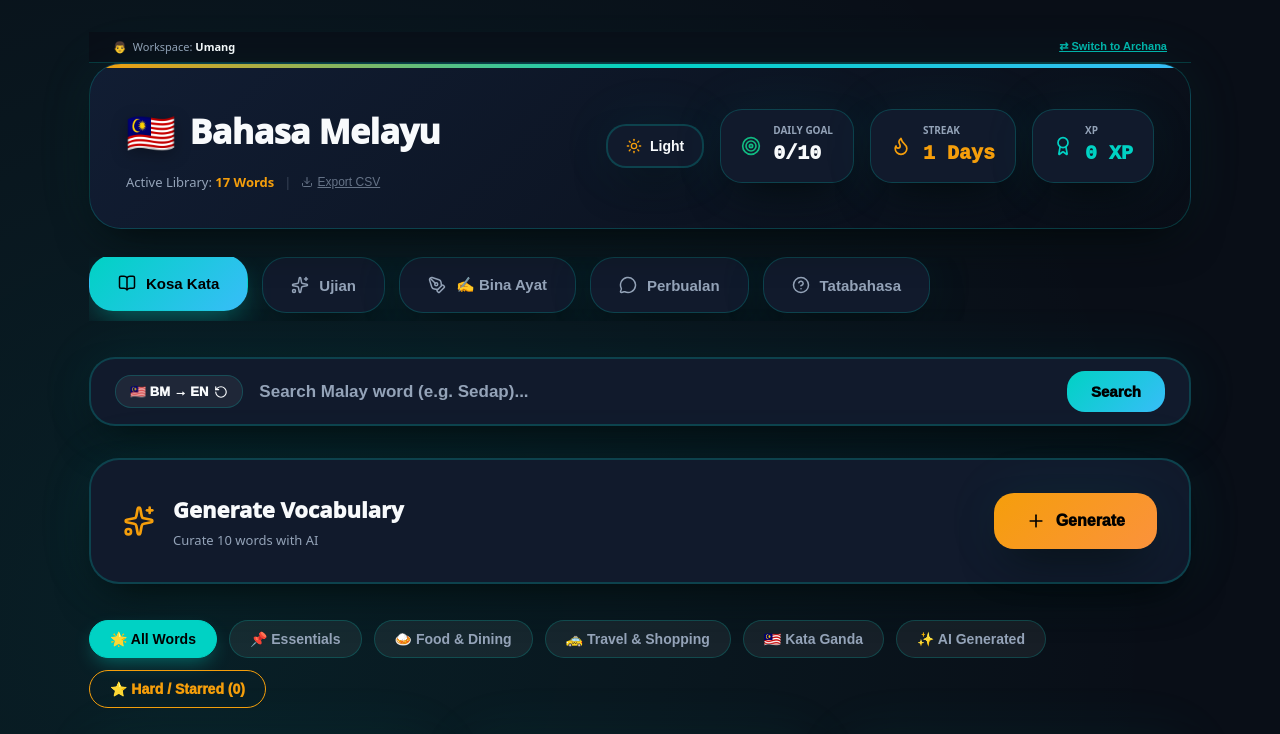
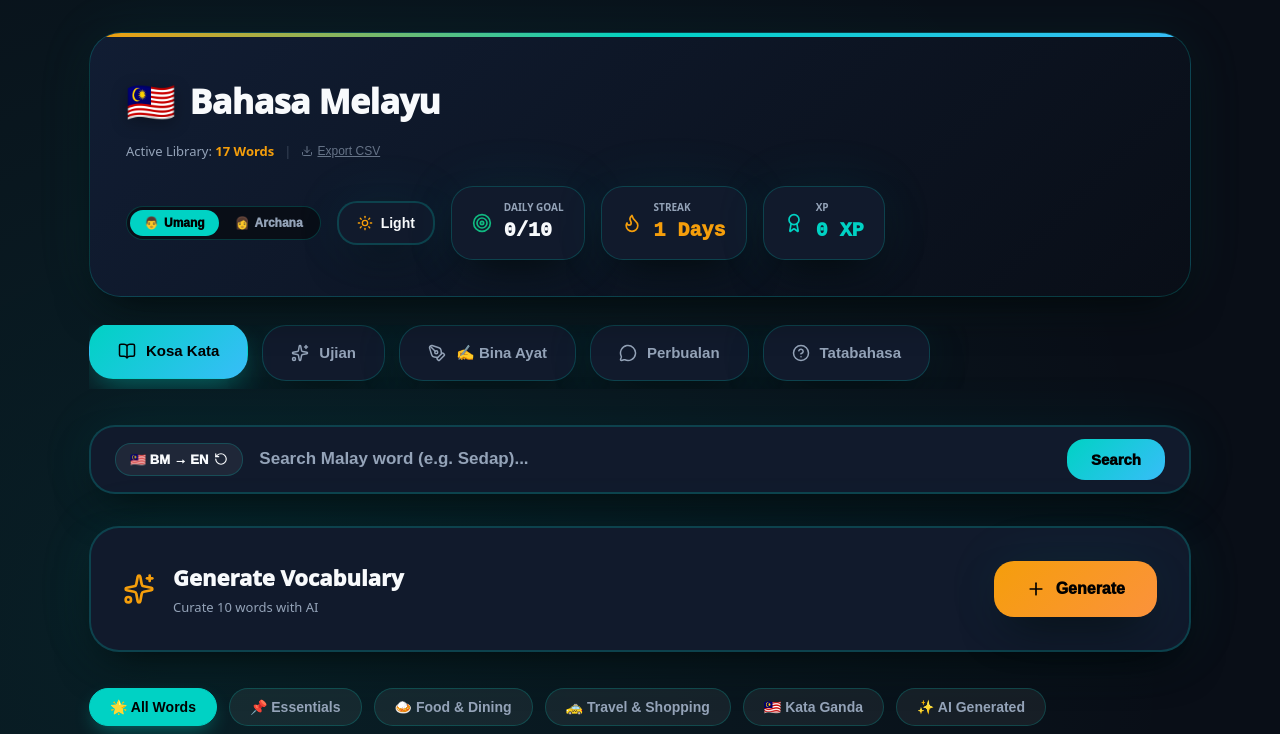
Before and after one commit to umangv-tech/learn-malay, a React (Vite) app: page / in a window 1280 px wide. Shown: the top 734 px of the page. Built offline with nearby package versions, Linux system fonts and the light colour scheme.

Commit message:
Removed separate top ribbon banner and placed compact Apple iOS Control Center Segmented Switcher Pill [ 👨 Umang | 👩 Archana ] directly inside header stats banner

```diff
--- a/src/App.jsx
+++ b/src/App.jsx
@@ -508,27 +508,6 @@ Ensure category is concise (e.g. 'AI: Kata Ganda' or 'AI: Everyday'), pronunciat
 
   return (
     <div className="app-shell">
-      {/* Subtle Apple macOS Menu Status Ribbon */}
-      <div style={{background: activeProfile === 'UMANG' ? '#090e17' : '#121113', padding: '6px 24px', display: 'flex', justifyContent: 'space-between', alignItems: 'center', fontSize: '11px', borderBottom: '1px solid var(--glass-border)', transition: 'all 0.35s ease'}}>
-        <div style={{display: 'flex', alignItems: 'center', gap: '6px', color: 'var(--text-muted)'}}>
-          <span>{activeProfile === 'UMANG' ? '👨' : '👩'}</span>
-          <span>Workspace: <strong style={{color: 'var(--text-main)'}}>{activeProfile === 'UMANG' ? "Umang" : "Archana"}</strong></span>
-        </div>
-
-        <button
-          onClick={() => {
-            const next = activeProfile === 'UMANG' ? 'ARCHANA' : 'UMANG';
-            setActiveProfile(next);
-            localStorage.setItem('malay_active_prof', next);
-            confetti({ particleCount: 35, spread: 50, origin: { y: 0.1 } });
-          }}
-          style={{background: 'transparent', border: 'none', color: 'var(--accent-primary)', fontWeight: 'bold', fontSize: '11px', cursor: 'pointer', display: 'flex', alignItems: 'center', gap: '4px', textDecoration: 'underline', opacity: 0.85, padding: 0}}
-          title="Switch active profile"
-        >
-          <span>⇄ Switch to {activeProfile === 'UMANG' ? 'Archana' : 'Umang'}</span>
-        </button>
-      </div>
-
       {/* Header Banner - Royal Emerald & Malacca Gold */}
       <header className="header-banner">
         <div className="title-area">
@@ -550,7 +529,41 @@ Ensure category is concise (e.g. 'AI: Kata Ganda' or 'AI: Everyday'), pronunciat
           </div>
         </div>
 
-        <div className="stats-bar">
+        <div className="stats-bar" style={{alignItems: 'center'}}>
+          {/* Apple iOS Segmented Profile Switcher Pill */}
+          <div style={{display: 'flex', background: 'var(--input-bg)', border: '1px solid var(--glass-border)', borderRadius: '999px', padding: '3px', gap: '2px', alignItems: 'center'}}>
+            <button
+              type="button"
+              onClick={() => {
+                if (activeProfile !== 'UMANG') {
+                  setActiveProfile('UMANG');
+                  localStorage.setItem('malay_active_prof', 'UMANG');
+                  confetti({ particleCount: 30, spread: 50, origin: { y: 0.2 } });
+                }
+              }}
+              style={{background: activeProfile === 'UMANG' ? '#00d2c4' : 'transparent', color: activeProfile === 'UMANG' ? '#000' : 'var(--text-muted)', border: 'none', padding: '6px 14px', borderRadius: '999px', fontSize: '12px', fontWeight: '950', cursor: 'pointer', transition: 'all 0.2s ease', display: 'flex', alignItems: 'center', gap: '5px'}}
+              title="Switch to Umang's workspace"
+            >
+              <span>👨</span>
+              <span>Umang</span>
+            </button>
+
+            <button
+              type="button"
+              onClick={() => {
+                if (activeProfile !== 'ARCHANA') {
+                  setActiveProfile('ARCHANA');
+                  localStorage.setItem('malay_active_prof', 'ARCHANA');
+                  confetti({ particleCount: 30, spread: 50, origin: { y: 0.2 } });
+                }
+              }}
+              style={{background: activeProfile === 'ARCHANA' ? '#a855f7' : 'transparent', color: activeProfile === 'ARCHANA' ? '#fff' : 'var(--text-muted)', border: 'none', padding: '6px 14px', borderRadius: '999px', fontSize: '12px', fontWeight: '950', cursor: 'pointer', transition: 'all 0.2s ease', display: 'flex', alignItems: 'center', gap: '5px'}}
+              title="Switch to Archana's workspace"
+            >
+              <span>👩</span>
+              <span>Archana</span>
+            </button>
+          </div>
 
           <button
             onClick={() => setTheme(t => t === 'dark' ? 'light' : 'dark')}
```
